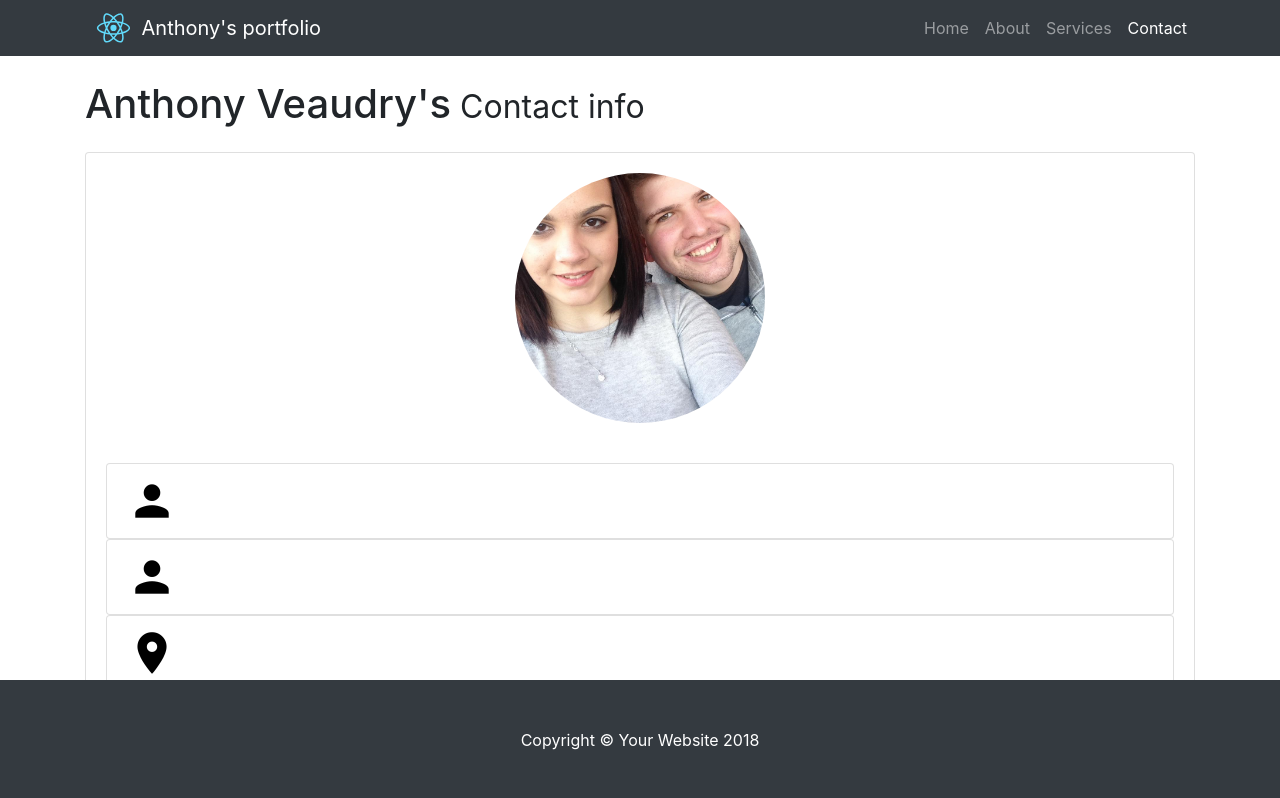
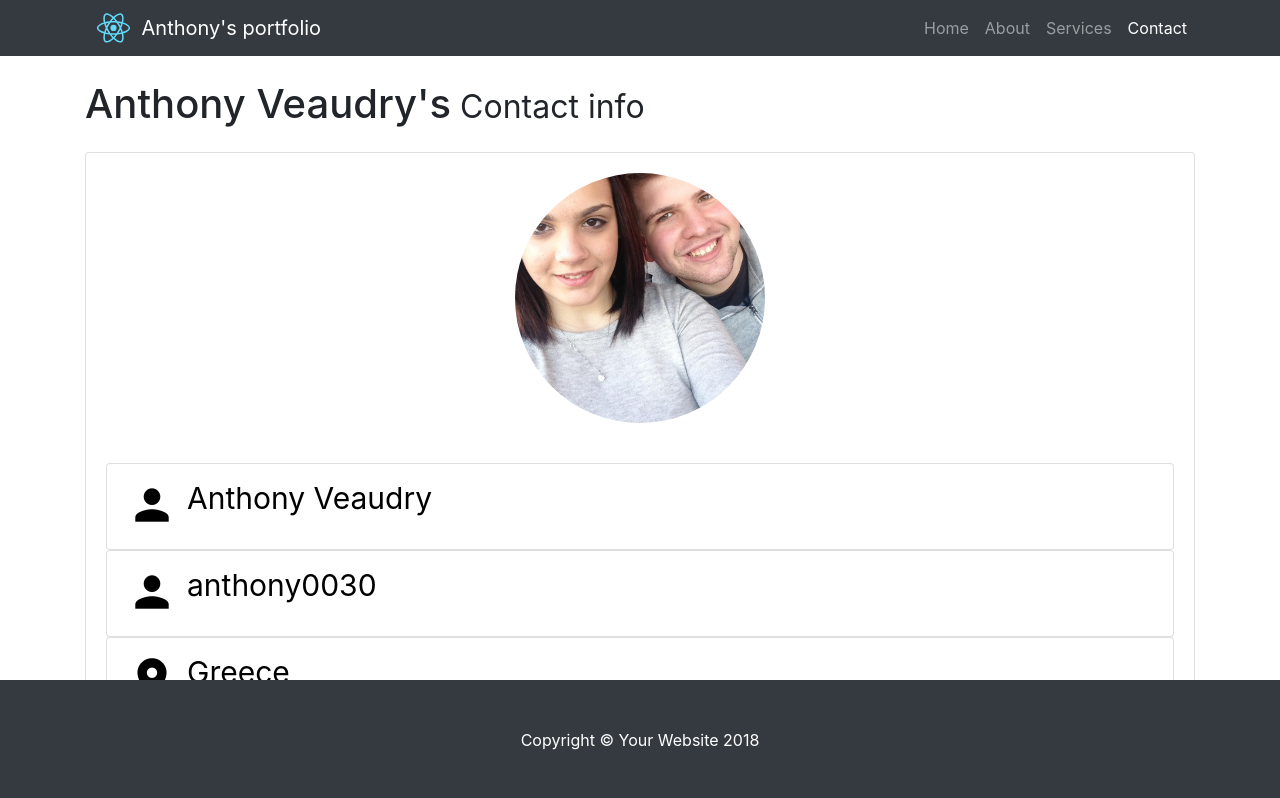
Before and after one commit to anthony0030/techdegree-project-12, a React (Create React App) app: page /Contact in a window 1280 px wide. Shown: the top 798 px of the page. Built offline with nearby package versions, Linux system fonts and the light colour scheme.

Commit message:
wrap the contact line text in a p tag
Signed-off-by: Anthony Veaudry <anthonyveaudry@gmail.com>

```diff
--- a/src/components/ContactLine.js
+++ b/src/components/ContactLine.js
@@ -10,6 +10,7 @@ function ContactLine(props) {
     <a href={props.link}>
       <li className="list-group-item">
         <Icon i={props.icon} className="contactIcon"/>
+        <p class="ContactText">{props.text}</p>
       </li>
     </a>
   );
```
